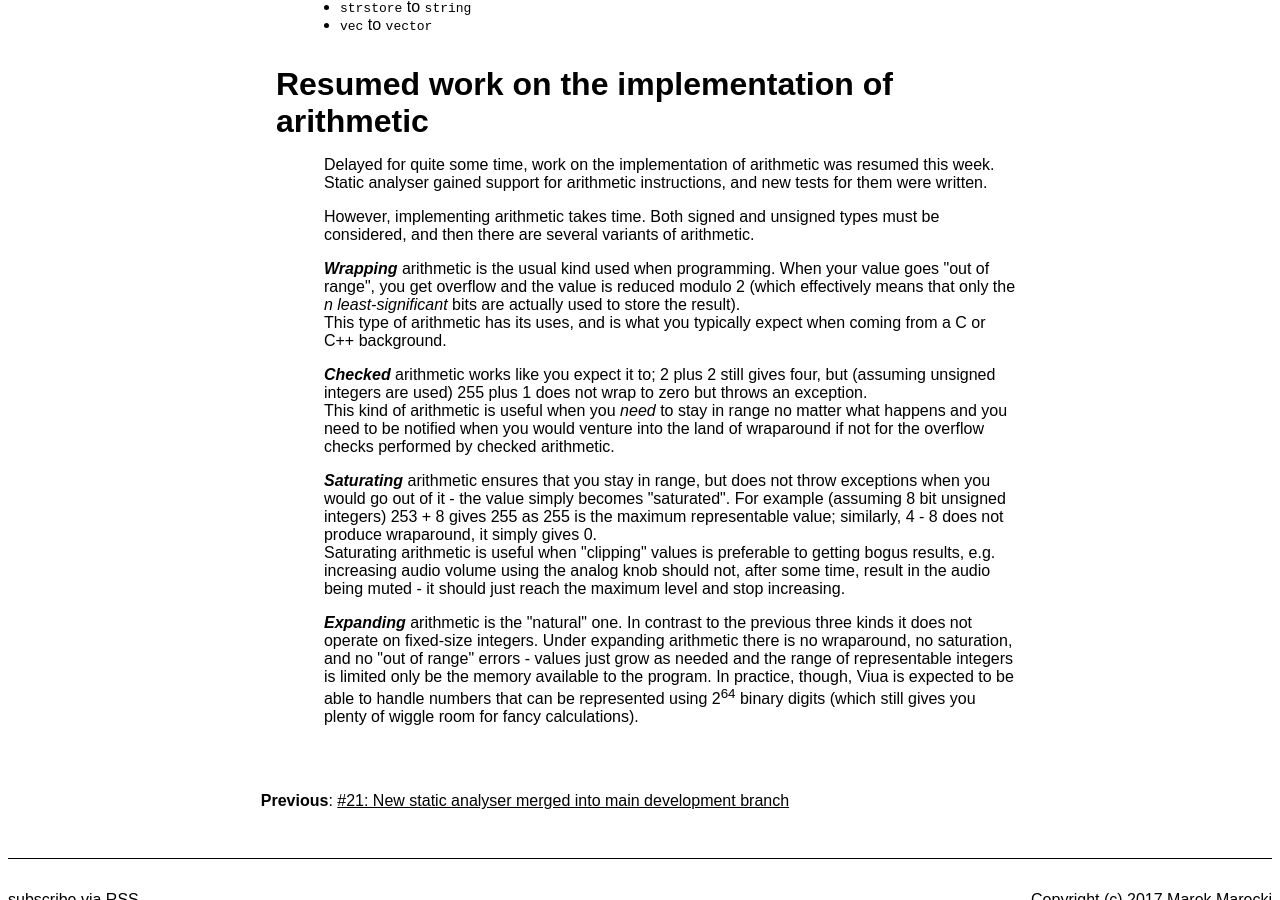
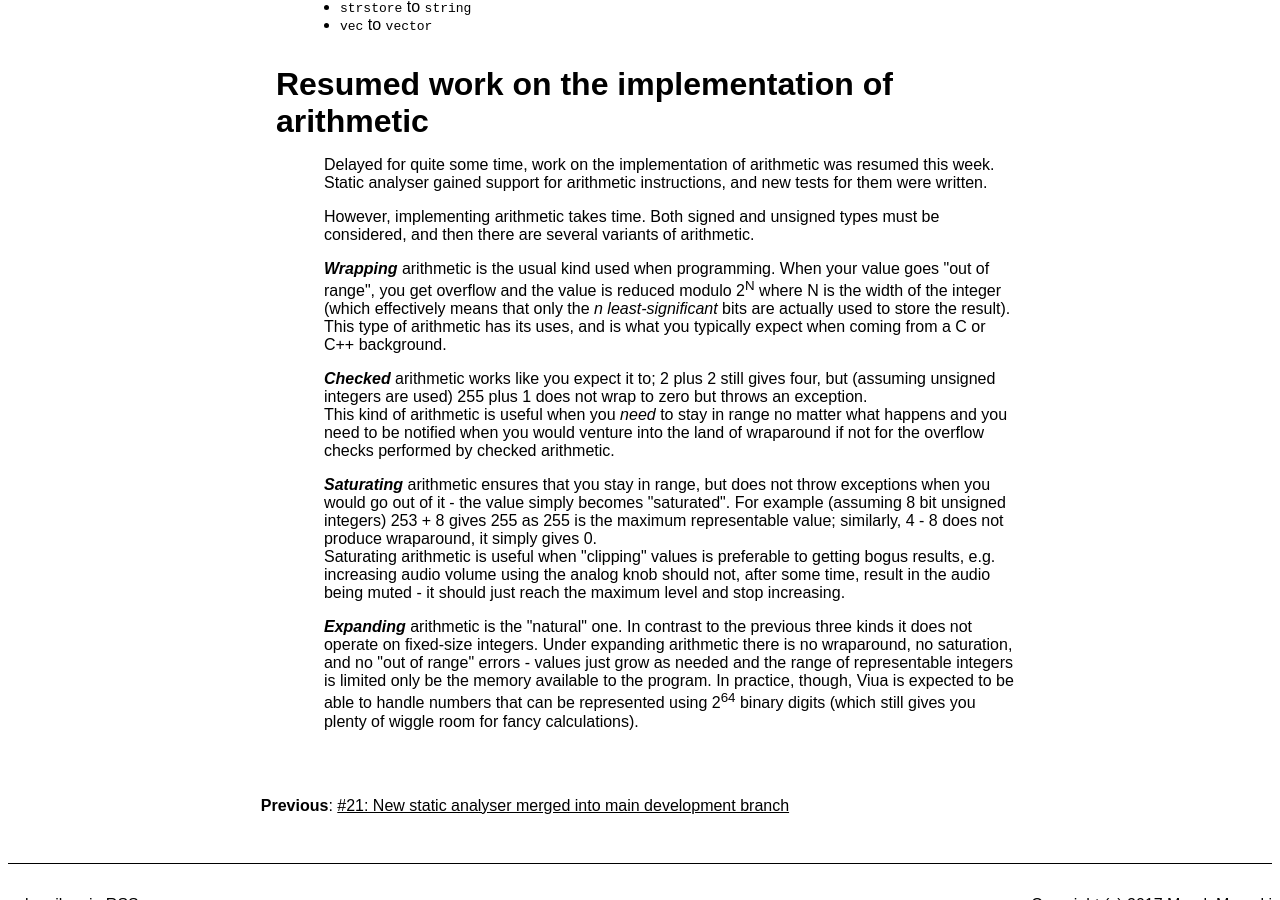
Before and after one commit to marekjm/weekly.viuavm.org, a Jekyll site: the page built from _posts/2017-11-07-issue-22.html, in a window 1280 px wide and 900 px high, scrolled down 700 px. Built offline with Jekyll 4.4.1, drawn with Linux system fonts in a browser that asks for light colours.

Commit message:
Fix a stupid mistake
Of course the wraparound is not modulo 2, but modulo 2^N.

```diff
--- a/_posts/2017-11-07-issue-22.html
+++ b/_posts/2017-11-07-issue-22.html
@@ -62,8 +62,9 @@ sections:
     <p>
         <strong><em>Wrapping</em></strong> arithmetic is the usual kind used when
         programming. When your value goes "out of range", you get overflow and
-        the value is reduced modulo 2 (which effectively means that only the
-        <em>n least-significant</em> bits are actually used to store the result).
+        the value is reduced modulo 2<sup>N</sup> where N is the width of the
+        integer (which effectively means that only the <em>n least-significant</em>
+        bits are actually used to store the result).
         <br>
         This type of arithmetic has its uses, and is what you typically expect when
         coming from a C or C++ background.
```
